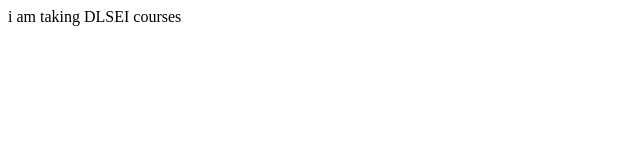
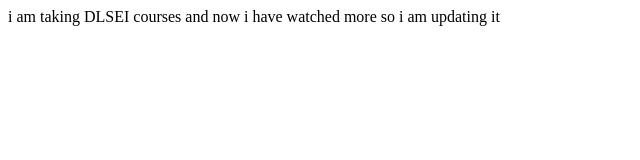
Before and after one commit to Shahzeb-313/Shahzeb.github.io, a plain HTML site: page site/index.html in a window 1280 px wide. Shown: the whole page, without its empty margins (0-640 px from the left). Drawn offline with Linux system fonts and the light colour scheme.

Commit message:
i dont know about commit, but iam doing it again

```diff
--- a/site/index.html
+++ b/site/index.html
@@ -6,6 +6,6 @@
 	<title>its not my first html file</title>
 </head>
 <body>
-i am taking DLSEI courses
+i am taking DLSEI courses and now i have watched more so i am updating it
 </body>
 </html>
```
